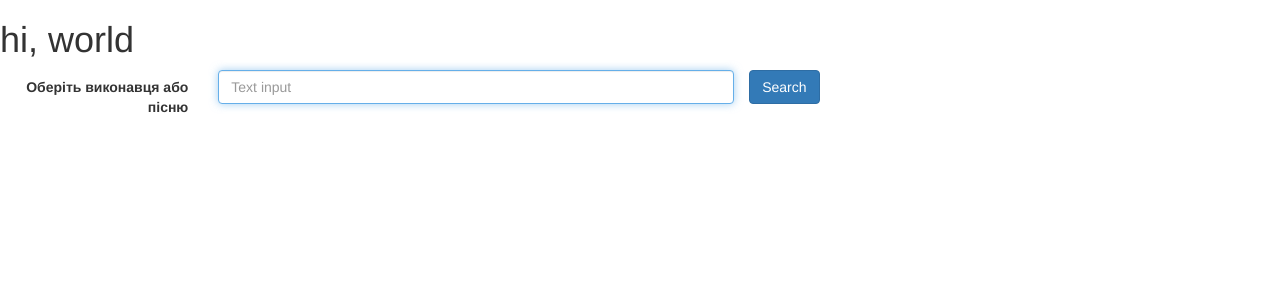
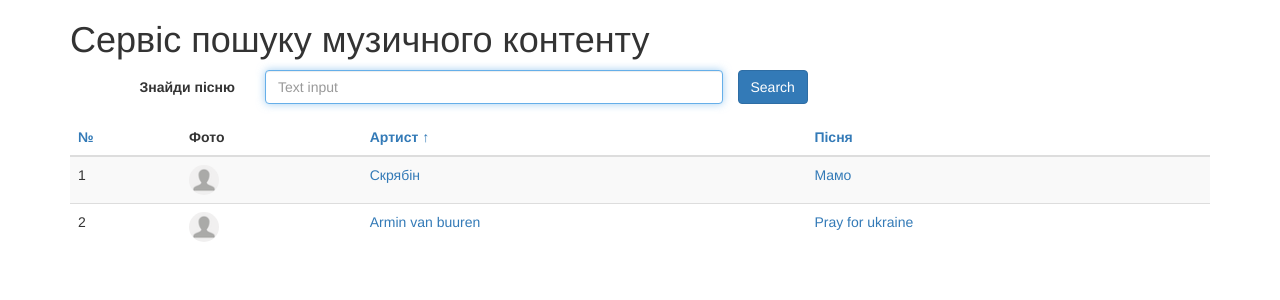
Before and after one commit to mitkaua/testtask, a Django app: template song/templates/song/base.html in a window 1280 px wide. Shown: the top 300 px of the page. Run offline with Django 3.2, Linux system fonts and the light colour scheme; the template is opened without the code that fills it: values that come from a table or form of the project are taken from there, others are empty; data comes from the database, SQL or seed files in the repository; parts of the project's set-up code (start-up, migrations or seed data) failed here and were passed over; some libraries are stand-ins or nearby versions.

Commit message:
add modify
edit:
- template
- model

```diff
--- a/song/admin.py
+++ b/song/admin.py
@@ -1,4 +1,4 @@
 from django.contrib import admin
-from .models import Song_list
+from .models import Song
 
-admin.site.register(Song_list)
+admin.site.register(Song)
--- a/song/models.py
+++ b/song/models.py
@@ -1,13 +1,14 @@
 #-*- coding: utf-8 -*-
 from django.db import models
 
-class Song_list(models.Model):
+class Song(models.Model):
     class Meta(object):
         verbose_name = u'Пісня'
         verbose_name_plural = u'Пісні'
 
-    artist_name = models.CharField(max_length=7, blank=False, verbose_name=u"Виконавець")
-    composition_name = models.CharField(max_length=7, blank=False, verbose_name=u"Пісня")
+    artist_name = models.CharField(max_length=250, blank=False, verbose_name=u"Виконавець")
+    composition_name = models.CharField(max_length=250, blank=False, verbose_name=u"Пісня")
+    photo = models.ImageField(blank=True, verbose_name=u'Фото', null=True)
 
     def __unicode__(self):
         return u"%s %s" % (self.artist_name, self.composition_name)
--- a/song/templates/song/base.html
+++ b/song/templates/song/base.html
@@ -11,16 +11,44 @@
     {% block extra_css %}{% endblock extra_css %}
 </head>
 <body>
-<h1>hi, world</h1>
+<div class="container">
+<h1>Сервіс пошуку музичного контенту</h1>
     <form class="form-horizontal">
         <div class="form-group form-group">
-        <label for="" class="col-sm-2 control-label">Оберіть виконавця або пісню</label>
+            <label for="" class="col-sm-2 control-label">Знайди пісню</label>
             <div class="col-sm-5">
                 <input class="form-control" type="text" placeholder="Text input" autofocus="autofocus"/>
             </div>
             <button type="submit" class="btn btn-primary">Search</button>
         </div>
     </form>
+    <table class="table table-hover table-striped">
+        <thead>
+        <tr>
+            <th><a href="">№</a></th>
+            <th>Фото</th>
+            <th><a href="">Артист &uarr;</a></th>
+            <th><a href="#">Пісня</a></th>
+        </tr>
+        </thead>
+        <tbody>
+        {% for song in songs %}
+            <tr>
+            <td>{{ forloop.counter }}</td>
+            <td>{% if song.photo %}
+                <img class="img-circle" src="{{ song.photo.url }}" height="30" width="30">
+                {% else %}
+                <img class="img-circle" src="{% static "img/default_user.png" %}" height="30" width="30">
+                {% endif %}
+            </td>
+            <td><a href="#">{{ song.artist_name }}</a></td>
+            <td><a href="#">{{ song.composition_name }}</a></td>
+            </tr>
+
+        {% endfor %}
+        </tbody>
+    </table>
+</div>
     <!-- Javascripts Inclusion -->
     <script src="http://ajax.googleapis.com/ajax/libs/jquery/2.1.1/jquery.min.js"></script>
     <script src="https://cdn.jsdelivr.net/bootstrap/3.3.0/js/bootstrap.min.js"></script>
--- a/song/views.py
+++ b/song/views.py
@@ -1,5 +1,8 @@
+#-*- coding: utf-8 -*-
 from django.shortcuts import render
 from django.http import HttpResponse
+from models import Song
 
 def song_list(request):
-    return render(request, 'song/base.html', {})
+    songs = Song.objects.all()
+    return render(request, 'song/base.html', {'songs': songs})
```
Also changed, not shown: db.sqlite3, song/migrations/0002_song_list_photo.py (added), song/migrations/0003_auto_20150716_1606.py (added), song/migrations/0004_auto_20150716_1618.py (added), song/static/img/default_user.png (added), 6 other files. Lines whose indentation alone changed are shown as unchanged.
